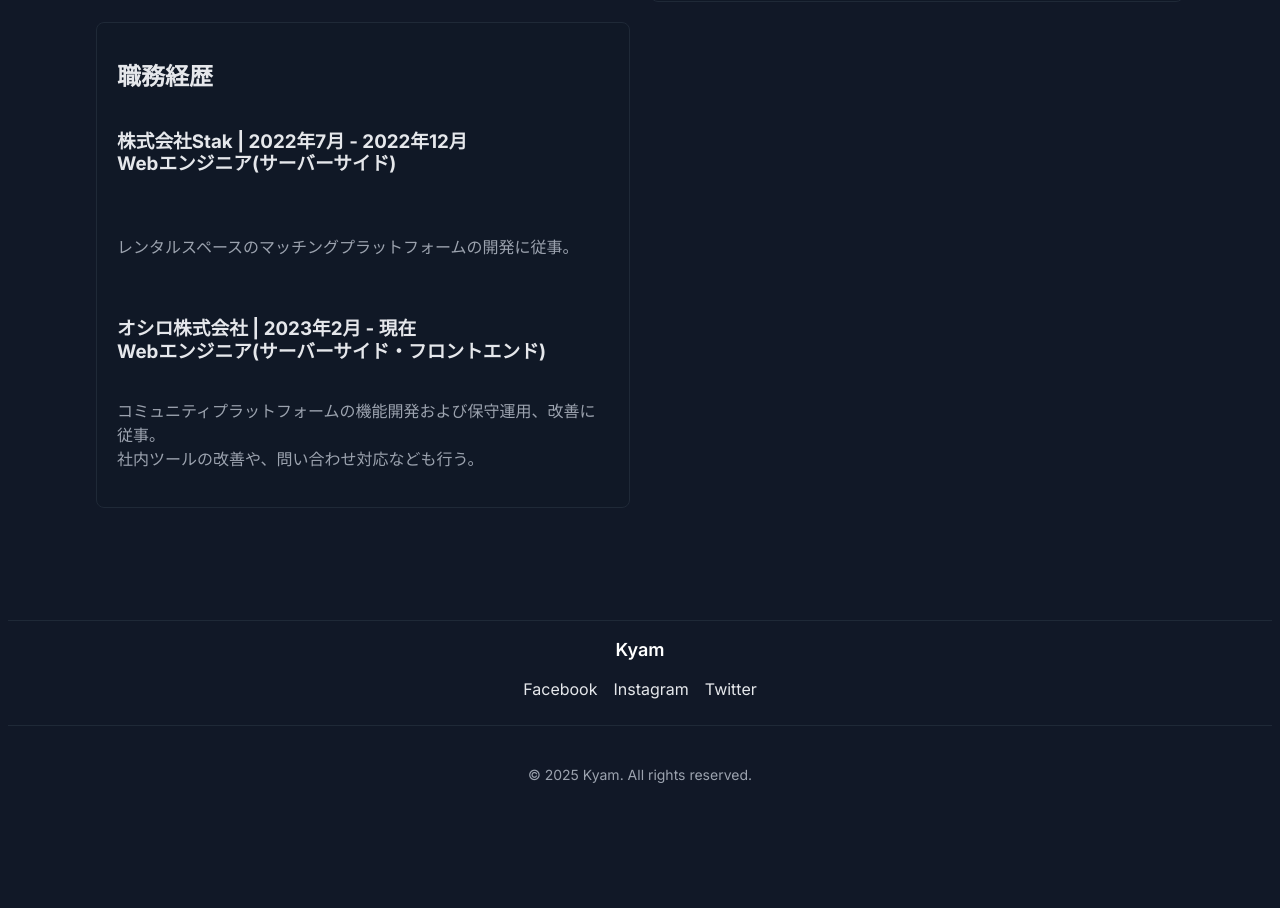
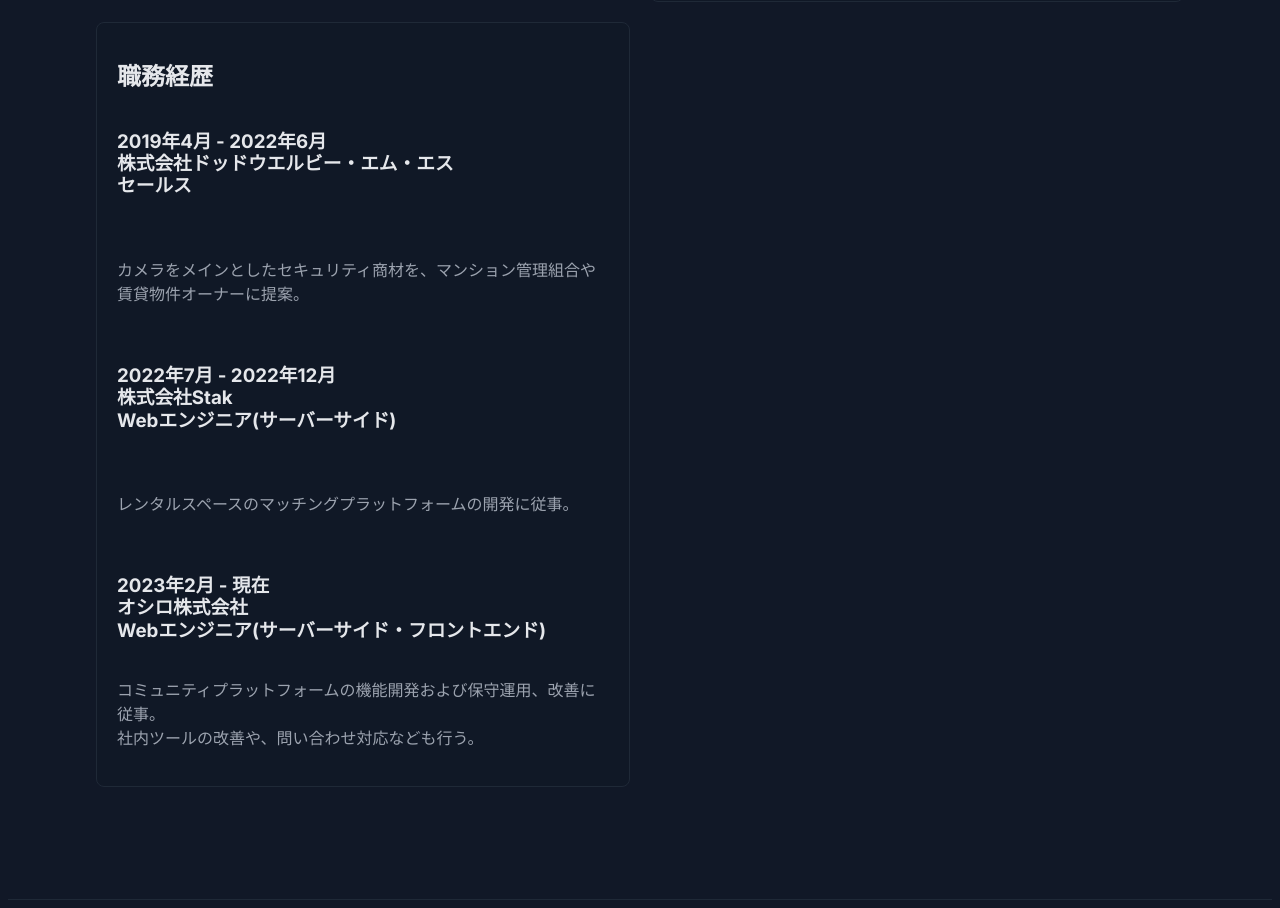
Before and after one commit to bumpfuji10/kyam-next-app, a Next.js app: page /about in a window 1280 px wide. Shown: the part 848-1756 px from the top of the page. Before the commit the page ends 1657 px from the top, so only its background shows below. Built offline with nearby package versions, Linux system fonts and the light colour scheme; a small style sheet from the web is missing.

Commit message:
feat: update work experience section with additional details and improved formatting

```diff
--- a/src/app/about/page.tsx
+++ b/src/app/about/page.tsx
@@ -88,15 +88,25 @@
           <div className={cardStyles.aboutCard}>
             <h2 className={cardStyles["aboutCard-header"]}>職務経歴</h2>
             <div>
+            <h3 className={cardStyles["aboutCard-subTitle"]}>
+              2019年4月 - 2022年6月
+              <br />株式会社ドッドウエルビー・エム・エス
+              <br />セールス
+            </h3>
+            <p className={cardStyles["aboutCard-description"]}>
+              <br />カメラをメインとしたセキュリティ商材を、マンション管理組合や賃貸物件オーナーに提案。
+            </p>
               <h3 className={cardStyles["aboutCard-subTitle"]}>
-                株式会社Stak | 2022年7月 - 2022年12月
+                2022年7月 - 2022年12月
+                <br />株式会社Stak
                 <br />Webエンジニア(サーバーサイド)
               </h3>
               <p className={cardStyles["aboutCard-description"]}>
                 <br />レンタルスペースのマッチングプラットフォームの開発に従事。
               </p>
               <h3 className={cardStyles["aboutCard-subTitle"]}>
-                オシロ株式会社 | 2023年2月 - 現在
+                2023年2月 - 現在
+                <br />オシロ株式会社
                 <br />Webエンジニア(サーバーサイド・フロントエンド)
               </h3>
               <p className={cardStyles["aboutCard-description"]}>
```
